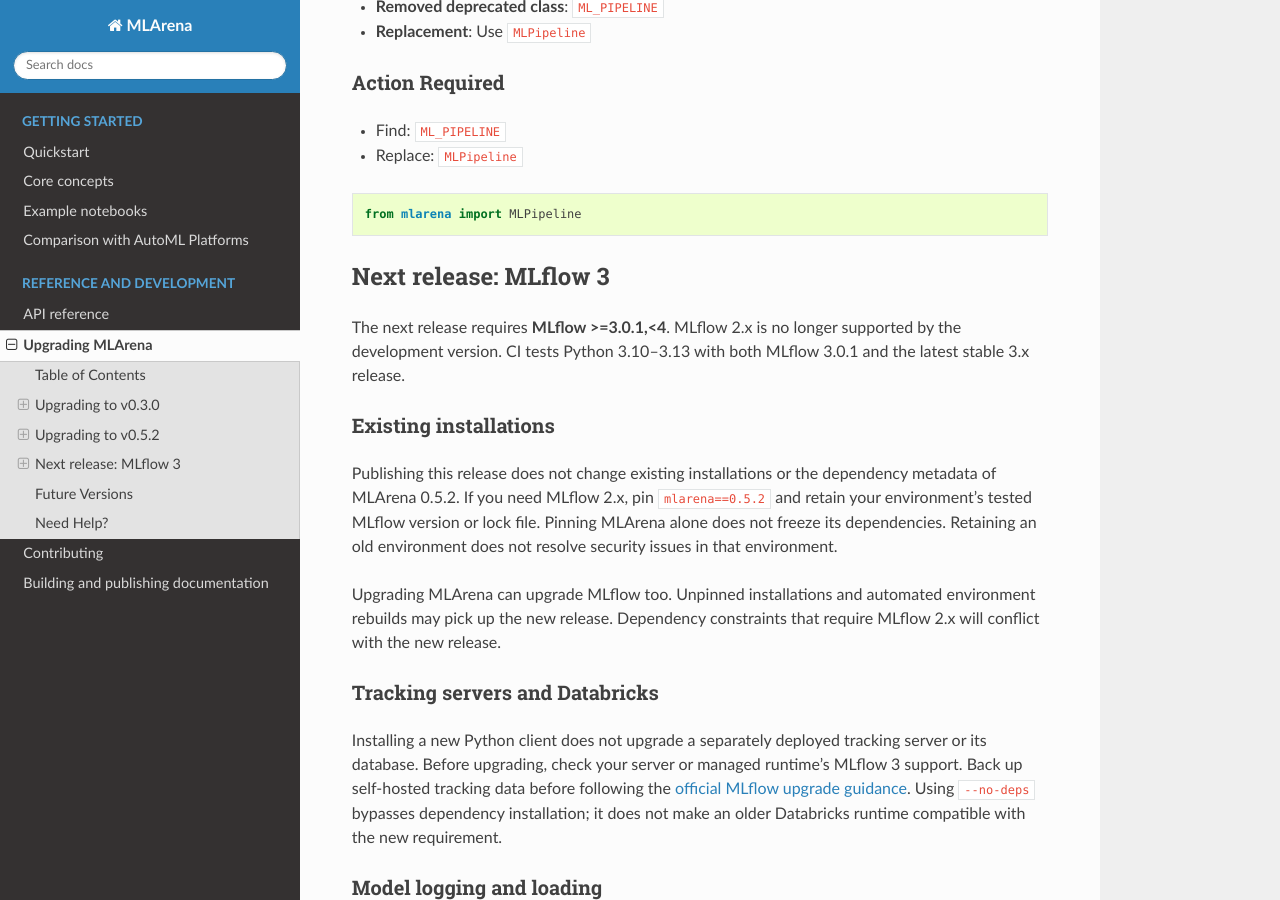
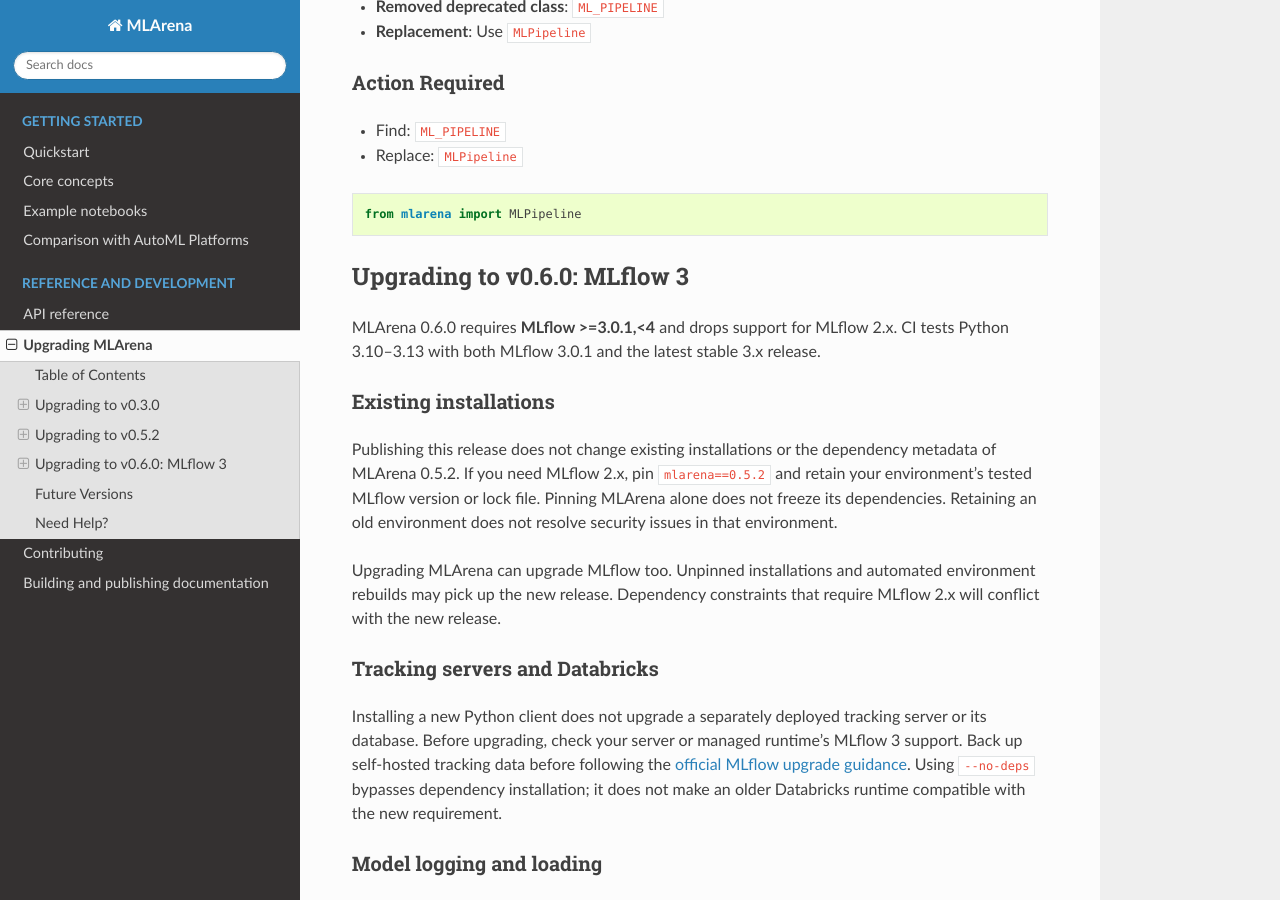
Before and after one commit to MenaWANG/mlarena, a Sphinx documentation site: the page built from docs/upgrading.md, in a window 1280 px wide and 900 px high, scrolled down 1197 px. Built offline with Sphinx 7.4.7 and the Read the Docs theme 3.1.0, drawn with Linux system fonts in a browser that asks for light colours; some of the changed text lies outside the part shown.

````diff
--- a/docs/upgrading.md
+++ b/docs/upgrading.md
@@ -3,7 +3,7 @@
 This guide helps you upgrade between major versions of MLArena that contain breaking changes.
 
 ## Table of Contents
-- [Next release: MLflow 3](#next-release-mlflow-3)
+- [Upgrading to v0.6.0: MLflow 3](#upgrading-to-v060-mlflow-3)
 - [Upgrading to v0.3.0](#upgrading-to-v030)
 - [Upgrading to v0.5.2](#upgrading-to-v052)
 - [Future Versions](#future-versions)
@@ -52,10 +52,10 @@ results = MLPipeline.tune(X, y, algorithm, preprocessor, param_ranges)
 from mlarena import MLPipeline
 ```
 
-## Next release: MLflow 3
+## Upgrading to v0.6.0: MLflow 3
 
-The next release requires **MLflow >=3.0.1,<4**. MLflow 2.x is no longer
-supported by the development version. CI tests Python 3.10–3.13 with both
+MLArena 0.6.0 requires **MLflow >=3.0.1,<4** and drops support for MLflow 2.x.
+CI tests Python 3.10–3.13 with both
 MLflow 3.0.1 and the latest stable 3.x release.
 
 ### Existing installations
--- a/llms.txt
+++ b/llms.txt
@@ -1,6 +1,6 @@
 # MLArena
 
-> Version: 0.5.2 | License: MIT | Python: 3.10–3.13
+> Version: 0.6.0 | License: MIT | Python: 3.10–3.13
 > An algorithm-agnostic machine learning toolkit for model training, diagnostics, and optimization. Built on `mlflow.pyfunc`, it provides a unified interface for any scikit-learn compatible model across classification and regression tasks.
 
 ## Quick Install
@@ -9,12 +9,12 @@ For the complete guide and API reference, see the
 [MLArena documentation](https://menawang.github.io/mlarena/).
 
 ```bash
-pip install mlarena==0.5.2
+pip install mlarena==0.6.0
 ```
 
 ## Public API
 
-The development version targets MLflow >=3.0.1,<4. The published 0.5.2 release
+MLArena 0.6.0 requires MLflow >=3.0.1,<4. The published 0.5.2 release
 retains its original dependencies. See [upgrade guidance](https://menawang.github.io/mlarena/upgrading.html)
 before updating a tracking server or managed runtime. Load newly logged models
 using the returned `model_info.model_uri`, not a constructed run-artifact URI.
````
Also changed, not shown: CHANGELOG.md (+1 -1 lines), README.md (+2 -0 lines), Roadmap.md (+1 -1 lines), docs/quickstart.md (+2 -2 lines), docs/user-guide.md (+2 -2 lines), 2 other files.
